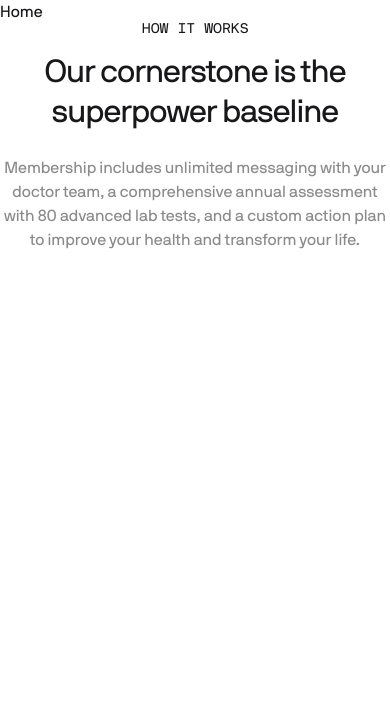
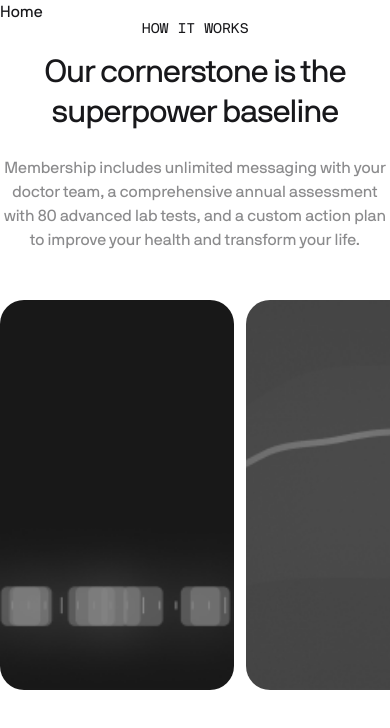
Before and after one commit to daybreak-studio/superpower, a Next.js app: page / in a window 390 px wide. Shown: the top 728 px of the page. Built offline with nearby package versions, Linux system fonts and the light colour scheme.

Commit message:
add base carousel movement

```diff
--- /dev/null
+++ b/components/SuperpowerBaselineSection/BaselineSlideHorizontal.tsx
@@ -0,0 +1,73 @@
+"use client";
+
+import React, { MutableRefObject, useMemo, useRef, useState } from "react";
+import { SlideInfo } from "./SuperpowerBaselineSection";
+import BaselineSlideHorizontalItem from "./BaselineSlideHorizontalItem";
+import { motion, useDragControls } from "framer-motion";
+import { useScrub } from "@/hooks/useScrub";
+import { useBoundingClientRect } from "@/hooks/useBoundingClientRect";
+import { useWindowDimension } from "@/hooks/useWindowDimension";
+
+type Props = {
+  slides: Array<SlideInfo>;
+};
+
+const BaselineSlideHorizontal = ({ slides }: Props) => {
+  const [currentSlide, setCurrentSlide] = useState(0);
+  const [isPointerDown, setIsPointerDown] = useState(false);
+
+  const windowDim = useWindowDimension();
+  const [scrollContentRef, scrollContentBound] =
+    useBoundingClientRect<HTMLDivElement>([]);
+
+  const containerWidth = useMemo(() => windowDim.width, [windowDim.width]);
+  const totalCardWidth = scrollContentBound.width * (slides.length - 1);
+  const totalGapSpacing = 12 * (slides.length - 1);
+
+  const [scrubContainerRef, pos, posTarget, isScrubbing] = useScrub({
+    maxDistance: totalCardWidth + totalGapSpacing,
+    canUseMouseWheel: true,
+    responsiveness: 0.25,
+    dampingConst: 4,
+  });
+
+  return (
+    <div
+      onPointerDown={(e) => {
+        setIsPointerDown(true);
+      }}
+      onPointerUp={() => {
+        setIsPointerDown(false);
+      }}
+      ref={scrubContainerRef}
+      className="h-screen w-full overflow-x-hidden"
+      style={{
+        cursor: isPointerDown ? "grabbing" : "grab",
+      }}
+    >
+      <motion.div
+        style={{
+          x: pos,
+        }}
+        className="pointer-events-none mt-12 flex select-none flex-row items-center gap-3 pb-24"
+      >
+        {slides.map((slide, index) => (
+          <div
+            className="h-[100vw] max-h-[60vh] w-[60vw] flex-shrink-0"
+            key={index}
+            ref={scrollContentRef}
+          >
+            <BaselineSlideHorizontalItem
+              index={`${index + 1}`}
+              {...slide}
+              isCurrent={currentSlide === index}
+              onSelect={() => setCurrentSlide(index)}
+            />
+          </div>
+        ))}
+      </motion.div>
+    </div>
+  );
+};
+
+export default BaselineSlideHorizontal;
--- /dev/null
+++ b/components/SuperpowerBaselineSection/BaselineSlideHorizontalItem.tsx
@@ -0,0 +1,32 @@
+import React from "react";
+import Image from "next/image";
+
+type Props = {
+  previewSrc: string;
+  expandedSrc: string;
+  index: string;
+  header: string;
+  description: string;
+  isCurrent: boolean;
+  onSelect: () => void;
+};
+
+const BaselineSlideHorizontalItem = ({
+  previewSrc,
+  expandedSrc,
+  isCurrent,
+}: Props) => {
+  return (
+    <div className="h-full w-full overflow-hidden rounded-3xl">
+      <Image
+        className="h-full w-full object-cover"
+        src={previewSrc}
+        width={282}
+        height={122}
+        alt={""}
+      />
+    </div>
+  );
+};
+
+export default BaselineSlideHorizontalItem;
--- a/components/SuperpowerBaselineSection/SuperpowerBaselineSection.tsx
+++ b/components/SuperpowerBaselineSection/SuperpowerBaselineSection.tsx
@@ -4,6 +4,7 @@ import React, { useState } from "react";
 import BaselineSlide from "./BaselineSlideVerticalItem";
 import { breakpoints, useBreakpoint } from "@/hooks/useBreakpoints";
 import BaselineSlideVertical from "./BaselineSlideVertical";
+import BaselineSlideHorizontal from "./BaselineSlideHorizontal";
 
 type Props = {};
 
@@ -67,6 +68,7 @@ function SuperpowerBaselineSection({}: Props) {
         action plan to improve your health and transform your life.
       </p>
       {isDesktop && <BaselineSlideVertical slides={SLIDES} />}
+      {!isDesktop && <BaselineSlideHorizontal slides={SLIDES} />}
     </section>
   );
 }
--- /dev/null
+++ b/hooks/useFollowMotionValue.ts
@@ -0,0 +1,64 @@
+import {
+  MotionValue,
+  clamp,
+  useMotionValue,
+  useMotionValueEvent,
+} from "framer-motion";
+import { useRef, useState } from "react";
+
+interface FollowMotionValueConfig {
+  min: number;
+  max: number;
+  responsiveness: number;
+  dampingConst: number;
+  dampingMargin: number;
+}
+export function useFollowMotionValue(
+  target: MotionValue,
+  {
+    min = 0,
+    max = Infinity,
+    responsiveness = 0.15,
+    dampingConst = 8,
+    dampingMargin = 1000,
+  },
+): [MotionValue, boolean] {
+  const current = useMotionValue(0);
+  const animFrame = useRef<number>();
+  const stopThreshold = 0.1;
+
+  const [isMoving, setIsMoving] = useState(false);
+
+  useMotionValueEvent(target, "change", (latest) => {
+    if (animFrame.current) cancelAnimationFrame(animFrame.current);
+
+    setIsMoving(true);
+
+    function performFrameUpdate() {
+      const currentScrollY = current.get();
+      const clampedLatest = clamp(min, max, latest);
+
+      const overflowDirection = clampedLatest > latest ? -1 : 1;
+      const overflow = -Math.abs(clampedLatest - latest);
+
+      const overflowFactor = 1 - overflow / dampingMargin;
+      const dampFactor = dampingConst * overflowFactor;
+      const dampedLatest =
+        clampedLatest - (overflow / dampFactor) * overflowDirection;
+
+      const offset = (dampedLatest - currentScrollY) * responsiveness;
+
+      if (Math.abs(offset) > stopThreshold) {
+        current.set(currentScrollY + offset);
+        animFrame.current = requestAnimationFrame(performFrameUpdate);
+        return;
+      }
+
+      current.set(dampedLatest);
+      setIsMoving(false);
+    }
+
+    animFrame.current = requestAnimationFrame(performFrameUpdate);
+  });
+  return [current, isMoving];
+}
--- /dev/null
+++ b/hooks/useScrub.ts
@@ -0,0 +1,126 @@
+import {
+  MotionValue,
+  clamp,
+  useMotionValue,
+  useTransform,
+} from "framer-motion";
+import { MutableRefObject, useEffect, useRef, useState } from "react";
+import { useFollowMotionValue } from "./useFollowMotionValue";
+import { useWindowDimension } from "./useWindowDimension";
+
+type Scrub = [
+  MutableRefObject<HTMLDivElement>,
+  MotionValue,
+  MotionValue,
+  boolean,
+];
+
+enum ScrubDirection {
+  x = "x",
+  y = "y",
+}
+
+export function useScrub({
+  maxDistance = Infinity,
+  canUseMouseWheel = false,
+  direction = ScrubDirection.x,
+  maxWheelDelta = 100,
+  responsiveness = 0.2,
+  dampingConst = 8,
+  dampingMargin = 1000,
+}): Scrub {
+  const containerRef = useRef() as MutableRefObject<HTMLDivElement>;
+
+  const target = useMotionValue(0);
+  const [current, isMoving] = useFollowMotionValue(target, {
+    min: -maxDistance,
+    max: 0,
+    responsiveness,
+    dampingConst,
+    dampingMargin,
+  });
+
+  const [isUsingDrag, setIsUsingDrag] = useState(false);
+  const [isScrubbing, setIsScrubbing] = useState(false);
+
+  // snap to a position after released a drag
+  useEffect(() => {
+    if (!isScrubbing) {
+      target.set(clamp(-maxDistance, 0, current.get()));
+    }
+  }, [isScrubbing, maxDistance]);
+
+  useEffect(() => {
+    if (!isMoving && !isUsingDrag) {
+      setIsScrubbing(false);
+    }
+  }, [isMoving, isUsingDrag]);
+
+  const windowDim = useWindowDimension();
+
+  const getClampedNewValue = (delta: number) => {
+    return target.get() + delta;
+  };
+
+  useEffect(() => {
+    const elm = containerRef.current;
+    let isDragging = false;
+    let prevVal = 0;
+
+    const handlePointerDown = (e: PointerEvent) => {
+      isDragging = true;
+      prevVal = direction === ScrubDirection.x ? e.clientX : e.clientY;
+      setIsScrubbing(true);
+      setIsUsingDrag(true);
+    };
+    const handlePointerMove = (e: PointerEvent) => {
+      if (!isDragging) return;
+
+      const currVal = direction === ScrubDirection.x ? e.clientX : e.clientY;
+      const deltaY = currVal - prevVal;
+
+      const updatedTarget = getClampedNewValue(deltaY);
+      target.set(updatedTarget);
+
+      prevVal = currVal;
+    };
+    const handlePointerUp = (e: PointerEvent) => {
+      isDragging = false;
+      setIsUsingDrag(false);
+    };
+    const handlePointerCancel = (e: PointerEvent) => {
+      isDragging = false;
+      setIsUsingDrag(false);
+    };
+
+    elm.addEventListener("pointerdown", handlePointerDown);
+    window.addEventListener("pointerup", handlePointerUp);
+    window.addEventListener("pointermove", handlePointerMove);
+    window.addEventListener("pointercancel", handlePointerMove);
+
+    return () => {
+      elm.removeEventListener("pointerdown", handlePointerDown);
+      window.removeEventListener("pointerup", handlePointerUp);
+      window.removeEventListener("pointercancel", handlePointerCancel);
+      window.removeEventListener("pointermove", handlePointerMove);
+    };
+  }, [containerRef, maxDistance, windowDim.width, windowDim.height]);
+
+  useEffect(() => {
+    if (!canUseMouseWheel) return;
+    const handleContainerWheel = (e: WheelEvent) => {
+      // delta value
+      const delta = direction === ScrubDirection.x ? e.deltaX : e.deltaY;
+      const scrollDelta = -clamp(-maxWheelDelta, maxWheelDelta, delta * 1);
+      target.set(getClampedNewValue(scrollDelta));
+      setIsScrubbing(true);
+    };
+
+    window.addEventListener("wheel", handleContainerWheel, { passive: true });
+    return () => {
+      window.removeEventListener("wheel", handleContainerWheel);
+    };
+  }, [maxDistance, canUseMouseWheel, windowDim.width, windowDim.height]);
+
+  return [containerRef, current, target, isScrubbing];
+}
```
